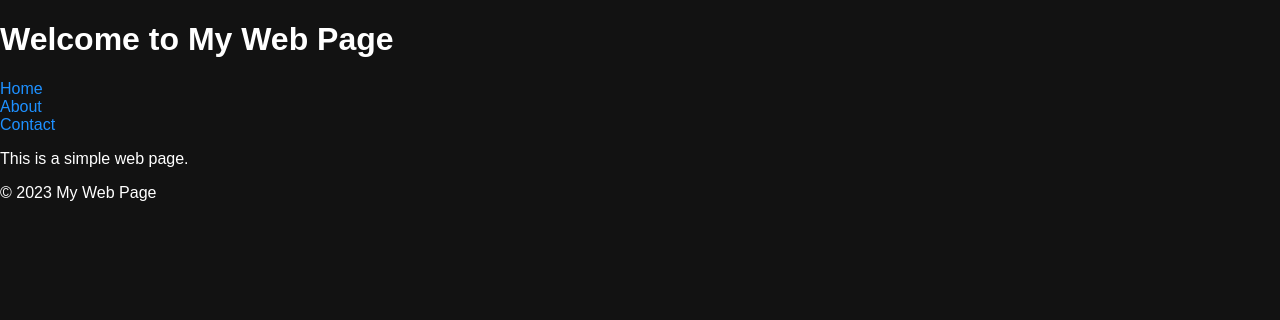
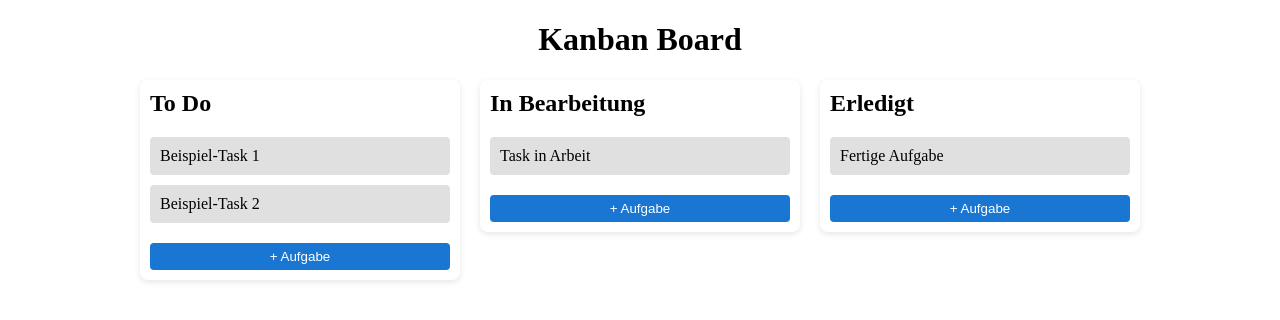
Before and after one commit to TheReff14/jubilant-spoon, a plain HTML site: page index.html in a window 1280 px wide. Drawn offline with Linux system fonts and the light colour scheme.

Commit message:
Turn this into Kanban Board

```diff
--- a/index.html
+++ b/index.html
@@ -1,31 +1,35 @@
 <!DOCTYPE html>
-<html lang="en">
+<html lang="de">
 <head>
-    <meta charset="UTF-8">
-    <meta name="viewport" content="width=device-width, initial-scale=1.0">
-    <title>My Web Page</title>
-    <link rel="stylesheet" href="styles.css">
-
+  <meta charset="UTF-8">
+  <meta name="viewport" content="width=device-width, initial-scale=1.0">
+  <title>Mein Kanban Board</title>
+  <link rel="stylesheet" href="styles.css">
 </head>
 <body>
-    <header>
-        <h1>Welcome to My Web Page</h1>
-        <nav>
-            <ul>
-                <li><a href="#home">Home</a></li>
-                <li><a href="#about">About</a></li>
-                <li><a href="#contact">Contact</a></li>
-            </ul>
-        </nav>
-    </header>
-    <main>
-        <section id="content">
-            <p>This is a simple web page.</p>
-        </section>
-    </main>
-    <footer>
-        <p>&copy; 2023 My Web Page</p>
-    </footer>
-    <script src="script.js" defer></script>
+
+  <h1>Kanban Board</h1>
+
+  <div class="board">
+    <div class="column">
+      <h2>To Do</h2>
+      <div class="task">Beispiel-Task 1</div>
+      <div class="task">Beispiel-Task 2</div>
+      <button class="add-task-btn">+ Aufgabe</button>
+    </div>
+
+    <div class="column">
+      <h2>In Bearbeitung</h2>
+      <div class="task">Task in Arbeit</div>
+      <button class="add-task-btn">+ Aufgabe</button>
+    </div>
+
+    <div class="column">
+      <h2>Erledigt</h2>
+      <div class="task">Fertige Aufgabe</div>
+      <button class="add-task-btn">+ Aufgabe</button>
+    </div>
+  </div>
+
 </body>
 </html>
--- a/styles.css
+++ b/styles.css
@@ -1,48 +1,53 @@
-/* Simple dark background with bright text */
+<style>
     body {
-    background-color: #121212; /* Dark background */
-    color: #ffffff; /* Bright text */
-    font-family: Arial, sans-serif; /* Clean font */
+      font-family: sans-serif;
+      background-color: #f4f4f4;
       margin: 0;
-    padding: 0;
+      padding: 20px;
     }
 
-a {
-    color: #1e90ff; /* Bright blue links */
-    text-decoration: none;
+    h1 {
+      text-align: center;
     }
 
-a:hover {
-    color: #00bfff; /* Lighter blue on hover */
-    text-decoration: underline;
+    .board {
+      display: flex;
+      gap: 20px;
+      justify-content: center;
+      align-items: flex-start;
     }
 
-button {
-    background-color: #333333; /* Dark button background */
-    color: #ffffff; /* Bright button text */
+    .column {
+      background-color: #fff;
+      border-radius: 8px;
+      padding: 10px;
+      width: 300px;
+      box-shadow: 0 2px 6px rgba(0,0,0,0.1);
+    }
+
+    .column h2 {
+      margin-top: 0;
+    }
+
+    .task {
+      background-color: #e0e0e0;
+      border-radius: 4px;
+      padding: 10px;
+      margin-bottom: 10px;
+    }
+
+    .add-task-btn {
+      margin-top: 10px;
+      width: 100%;
+      padding: 6px;
+      background-color: #1976d2;
+      color: white;
       border: none;
-    padding: 10px 20px;
+      border-radius: 4px;
       cursor: pointer;
     }
 
-button:hover {
-    background-color: #555555; /* Slightly lighter on hover */
+    .add-task-btn:hover {
+      background-color: #1565c0;
     }
-
-input, textarea {
-    background-color: #222222; /* Dark input background */
-    color: #ffffff; /* Bright input text */
-    border: 1px solid #444444;
-    padding: 10px;
-}
-
-input:focus, textarea:focus {
-    border-color: #1e90ff; /* Highlighted border on focus */
-    outline: none;
-}
-
-ul {
-    list-style-type: none;
-    margin: 0;
-    padding: 0;
-  }
+  </style>
```
Lines whose indentation alone changed are shown as unchanged.
